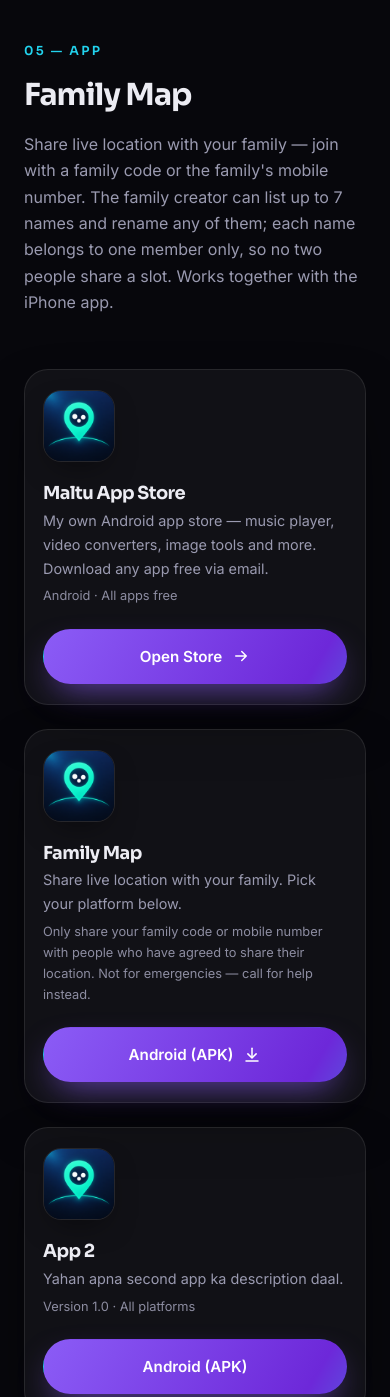
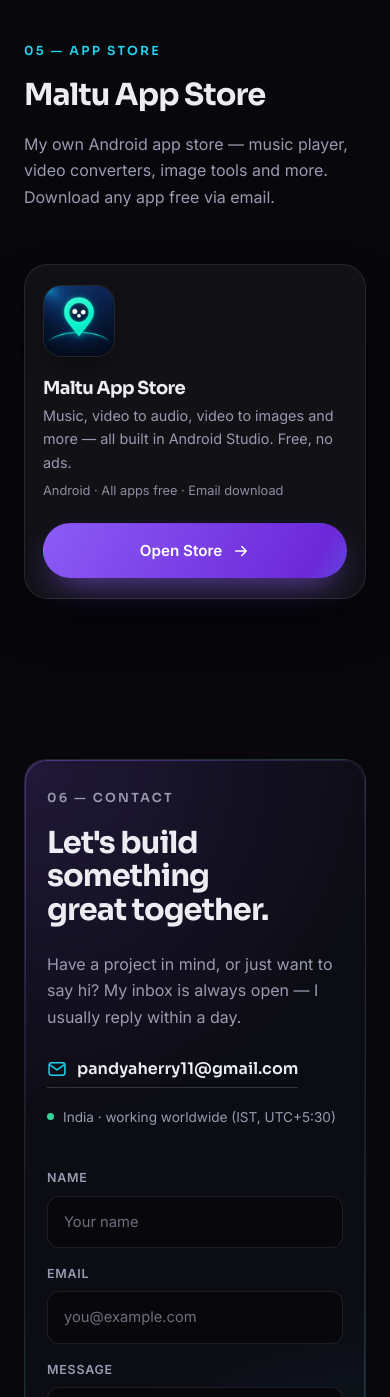
Before and after one commit to pandyaherry11/haripandya, a plain HTML site: page index.html in a window 390 px wide. Shown: the part 4400-5797 px from the top of the page. Drawn offline with Linux system fonts and the light colour scheme.

Commit message:
Replace App section with Maltu App Store card; remove App nav link

```diff
--- a/index.html
+++ b/index.html
@@ -40,7 +40,6 @@
         <a href="#apply" class="nav-link">Apply</a>
         <a href="#video" class="nav-link">Bhajan</a>
         <a href="#news" class="nav-link">Live News</a>
-        <a href="#app" class="nav-link">App</a>
         <a href="https://pandyaherry11.github.io/maltu-app-store/" class="nav-link" target="_blank" rel="noopener">Store</a>
         <a href="#contact" class="nav-link">Contact</a>
       </nav>
@@ -362,61 +361,30 @@
       </div>
     </section>
 
-    <!-- ============ FAMILY MAP APP ============ -->
+    <!-- ============ APP STORE ============ -->
     <section class="section" id="app">
       <div class="container">
         <div class="section-head reveal">
-          <p class="label">05 — App</p>
-          <h2 class="section-title">Family Map</h2>
+          <p class="label">05 — App Store</p>
+          <h2 class="section-title">Maltu App Store</h2>
           <p class="section-sub">
-            Share live location with your family — join with a family code or the family's
-            mobile number. The family creator can list up to 7 names and rename any of them;
-            each name belongs to one member only, so no two people share a slot. Works together with the iPhone app.
+            My own Android app store — music player, video converters, image tools and more.
+            Download any app free via email.
           </p>
         </div>
 
         <div class="app-card reveal">
-          <img class="app-icon" src="assets/family-map-icon.png" alt="Maltu App Store icon" width="72" height="72" />
+          <img class="app-icon" src="assets/family-map-icon.png" alt="Maltu App Store" width="72" height="72" />
           <div class="app-info">
             <h3>Maltu App Store</h3>
-            <p>My own Android app store — music player, video converters, image tools and more. Download any app free via email.</p>
-            <p class="app-note">Android · All apps free</p>
+            <p>Music, video to audio, video to images and more — all built in Android Studio. Free, no ads.</p>
+            <p class="app-note">Android · All apps free · Email download</p>
           </div>
           <div class="app-downloads">
             <a class="btn btn-primary app-download" href="https://pandyaherry11.github.io/maltu-app-store/" target="_blank" rel="noopener">
               Open Store
               <svg viewBox="0 0 24 24" fill="none" stroke="currentColor" stroke-width="2" stroke-linecap="round" stroke-linejoin="round" aria-hidden="true"><path d="M5 12h14M13 6l6 6-6 6"/></svg>
             </a>
-          </div>
-        </div>
-
-        <div class="app-card reveal" style="margin-top:24px">
-          <img class="app-icon" src="assets/family-map-icon.png" alt="Family Map app icon" width="72" height="72" />
-          <div class="app-info">
-            <h3>Family Map</h3>
-            <p>Share live location with your family. Pick your platform below.</p>
-            <p class="app-note">
-              Only share your family code or mobile number with people who have agreed to share
-              their location. Not for emergencies — call for help instead.
-            </p>
-          </div>
-          <div class="app-downloads">
-            <a class="btn btn-primary app-download" href="assets/FamilyMap.apk" download="FamilyMap.apk">
-              Android (APK)
-              <svg viewBox="0 0 24 24" fill="none" stroke="currentColor" stroke-width="2" stroke-linecap="round" stroke-linejoin="round" aria-hidden="true"><path d="M12 3v12" /><path d="M6.5 10.5 12 16l5.5-5.5" /><path d="M4 20h16" /></svg>
-            </a>
-          </div>
-        </div>
-
-        <div class="app-card reveal" style="margin-top:24px">
-          <img class="app-icon" src="assets/family-map-icon.png" alt="App 2 icon" width="72" height="72" />
-          <div class="app-info">
-            <h3>App 2</h3>
-            <p>Yahan apna second app ka description daal.</p>
-            <p class="app-note">Version 1.0 · All platforms</p>
-          </div>
-          <div class="app-downloads">
-            <a class="btn btn-primary app-download" href="#" download>Android (APK)</a>
           </div>
         </div>
       </div>
```
